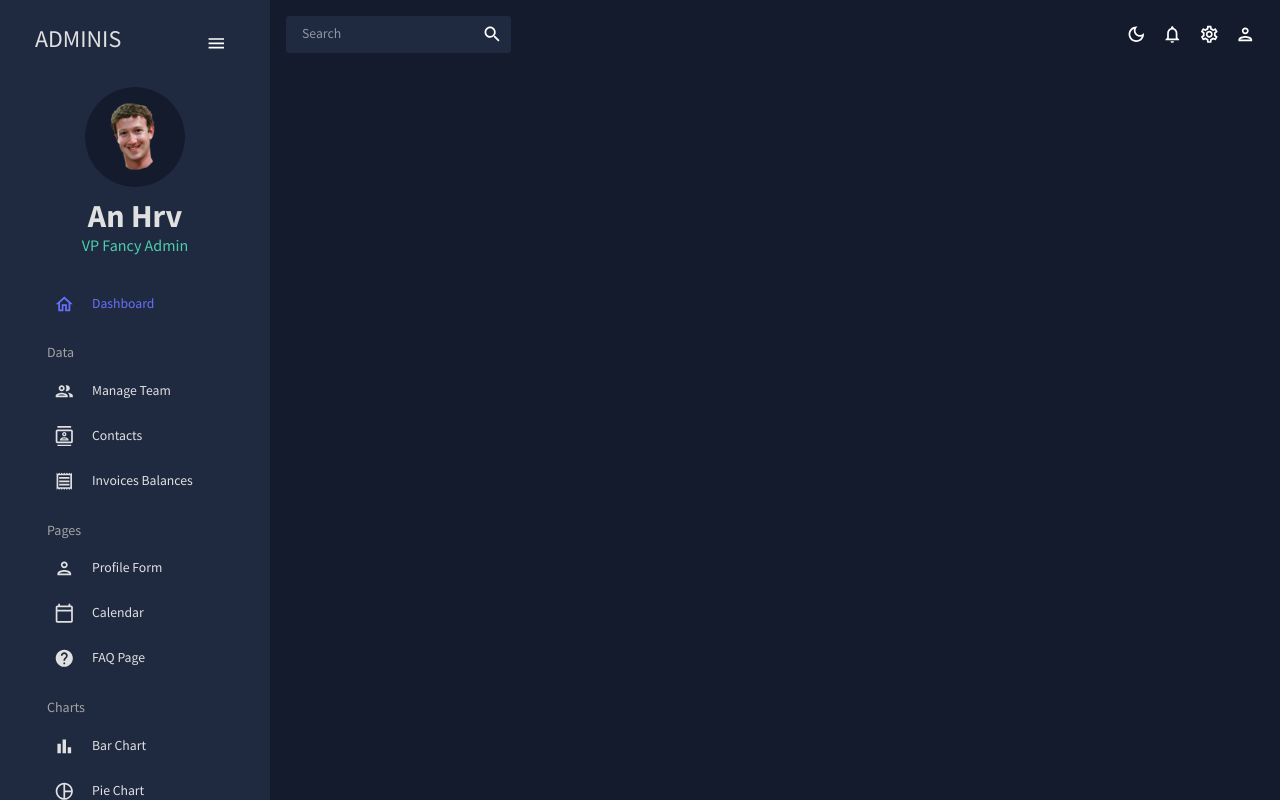
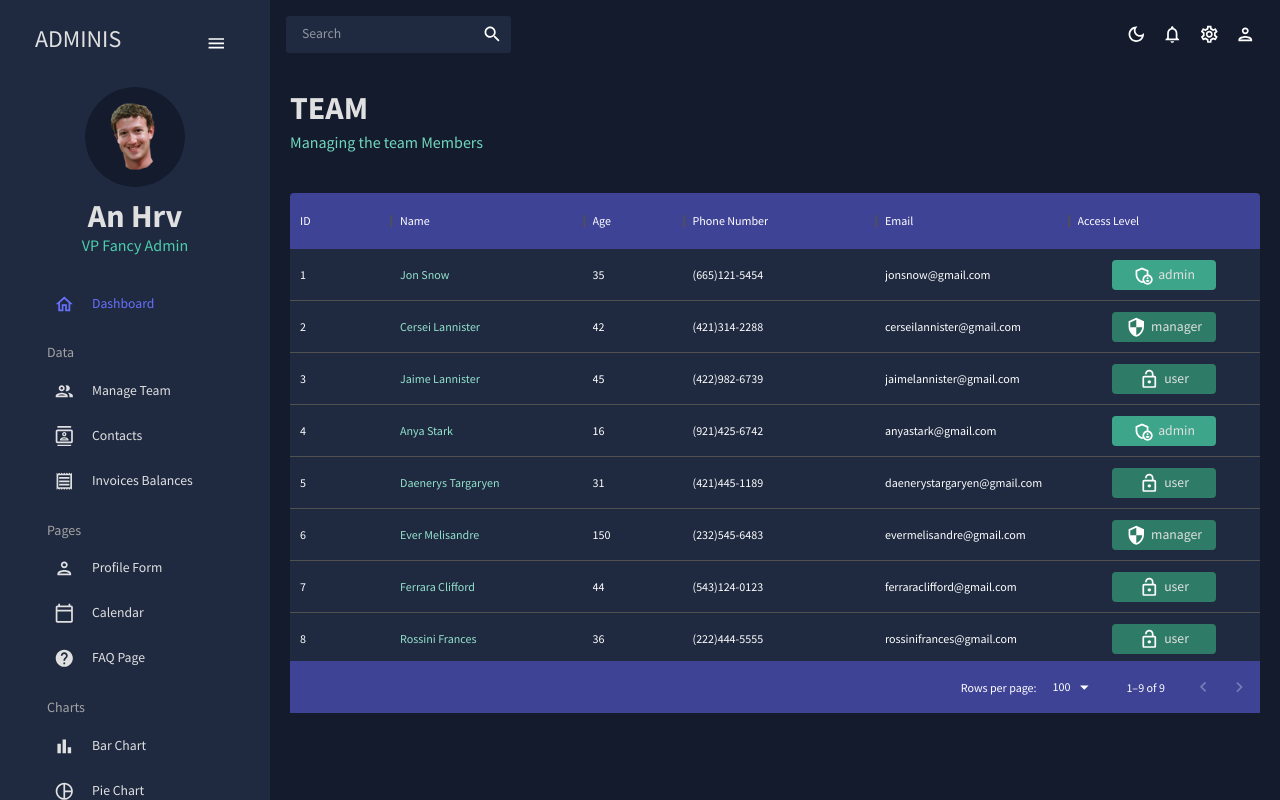
Before and after one commit to anhrv/dashboard-app, a React (Create React App) app: page /team in a window 1280 px wide. Built offline with nearby package versions, Linux system fonts and the light colour scheme.

Commit message:
Added manage teams section

```diff
--- a/src/App.js
+++ b/src/App.js
@@ -3,8 +3,8 @@
 import { Routes, Route } from "react-router-dom";
 import Topbar from "./scenes/global/Topbar";
 import Sidebar from "./scenes/global/Sidebar";
-import Dashboard from "./scenes/dashboard/index";
-// import Team from "./scenes/team";
+import Dashboard from "./scenes/dashboard/Dashboard";
+import Team from "./scenes/team/Team";
 // import Invoices from "./scenes/invoices";
 // import Contacts from "./scenes/contacts";
 // import Bar from "./scenes/bar";
@@ -28,8 +28,8 @@
 						<Topbar />
 						<Routes>
 							<Route path="/" element={<Dashboard />} />
-							{/* <Route path="/team" element={<Team />} />
-							<Route path="/contacts" element={<Contacts />} />
+							<Route path="/team" element={<Team />} />
+							{/* <Route path="/contacts" element={<Contacts />} />
 							<Route path="/invoices" element={<Invoices />} />
 							<Route path="/form" element={<Form />} />
 							<Route path="/bar" element={<Bar />} />
--- /dev/null
+++ b/src/scenes/team/Team.jsx
@@ -0,0 +1,107 @@
+import { Box, useTheme, Typography } from "@mui/material";
+import { tokens } from "../../theme";
+import { mockDataTeam } from "../../data/mockData";
+import { DataGrid } from "@mui/x-data-grid";
+import AdminPanelSettingsOutlinedIcon from "@mui/icons-material/AdminPanelSettingsOutlined";
+import LockOpenOutlinedIcon from "@mui/icons-material/LockOpenOutlined";
+import SecurityOutlinedIcon from "@mui/icons-material/SecurityOutlined";
+import Header from "../../components/Header";
+
+const Team = () => {
+	const theme = useTheme();
+	const colors = tokens(theme.palette.mode);
+
+	const columns = [
+		{ field: "id", headerName: "ID" },
+		{
+			field: "name",
+			headerName: "Name",
+			flex: 1,
+			cellClassName: "name-column--cell",
+		},
+		{
+			field: "age",
+			headerName: "Age",
+			type: "number",
+			headerAlign: "left",
+			align: "left",
+		},
+		{
+			field: "phone",
+			headerName: "Phone Number",
+			flex: 1,
+		},
+		{
+			field: "email",
+			headerName: "Email",
+			flex: 1,
+		},
+		{
+			field: "access",
+			headerName: "Access Level",
+			flex: 1,
+			renderCell: ({ row: { access } }) => {
+				return (
+					<Box
+						width="60%"
+						m="0 auto"
+						p="5px"
+						display="flex"
+						justifyContent="center"
+						backgroundColor={
+							access === "admin"
+								? colors.greenAccent[600]
+								: colors.greenAccent[700]
+						}
+						borderRadius="4px"
+					>
+						{access === "admin" && (
+							<AdminPanelSettingsOutlinedIcon />
+						)}
+						{access === "manager" && <SecurityOutlinedIcon />}
+						{access === "user" && <LockOpenOutlinedIcon />}
+						<Typography color={colors.grey[100]} sx={{ ml: "5px" }}>
+							{access}
+						</Typography>
+					</Box>
+				);
+			},
+		},
+	];
+
+	return (
+		<Box m="20px">
+			<Header title="TEAM" subtitle="Managing the team Members" />
+			<Box
+				m="40px 0 0 0"
+				height="65vh"
+				sx={{
+					"& .MuiDataGrid-root": {
+						border: "none",
+					},
+					"& .MuiDataGrid-cell": {
+						borderBottom: "none",
+					},
+					"& .MuiDataGrid-columnHeaders": {
+						borderBottom: "none",
+						backgroundColor: colors.blueAccent[700],
+					},
+					"& .MuiDataGrid-virtualScroller": {
+						backgroundColor: colors.primary[400],
+					},
+					"& .MuiDataGrid-footerContainer": {
+						borderTop: "none",
+						backgroundColor: colors.blueAccent[700],
+					},
+					"& .name-column--cell": {
+						color: colors.greenAccent[300],
+					},
+				}}
+			>
+				<DataGrid rows={mockDataTeam} columns={columns} />
+			</Box>
+		</Box>
+	);
+};
+
+export default Team;
```
Also changed, not shown: src/scenes/dashboard/Dashboard.jsx (renamed from src/scenes/dashboard/index.jsx).
